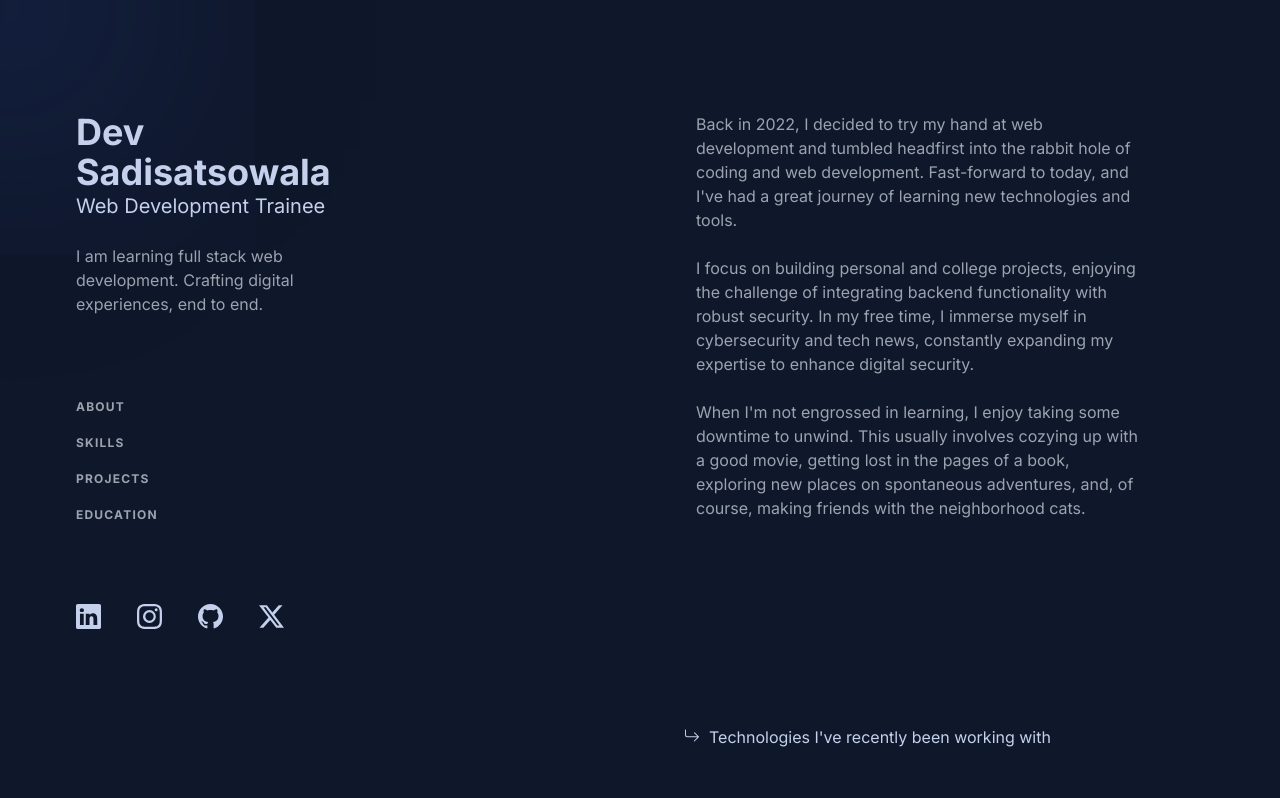
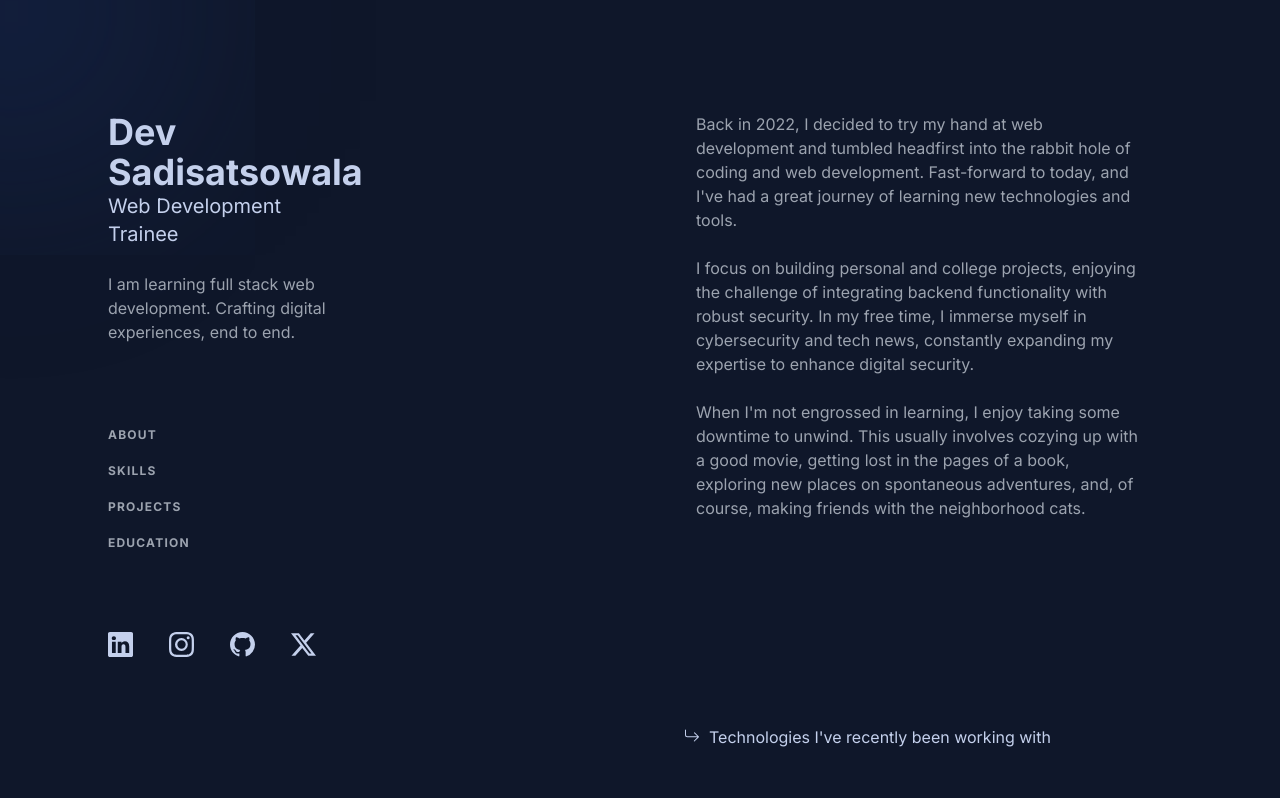
Before and after one commit to Dev750wala/PF, a React (Vite) app: page / in a window 1280 px wide. Shown: the top 798 px of the page. Built offline with nearby package versions, Linux system fonts and the light colour scheme.

Commit message:
first version

```diff
--- a/src/components/Left/Left_Div.jsx
+++ b/src/components/Left/Left_Div.jsx
@@ -5,7 +5,7 @@ import Left2 from './Left2';
 
 const Left_Div = () => {
   return (
-    <div className="lg:fixed lg:w-1/3 md:w-1/2 w-full px-2.5 lg:px-16 bg-transparent z-10 mr-2 lg:mr-5">
+    <div className="lg:fixed lg:w-1/3 md:w-1/2 w-full px-2.5 lg:px-24 bg-transparent z-10 mr-2 lg:mr-5">
       <Left1 />
       <Left2 />
     </div>
--- a/src/output.css
+++ b/src/output.css
@@ -1013,6 +1013,11 @@ video {
     padding-right: 4rem;
   }
 
+  .lg\:px-24 {
+    padding-left: 6rem;
+    padding-right: 6rem;
+  }
+
   .lg\:pl-12 {
     padding-left: 3rem;
   }
```
